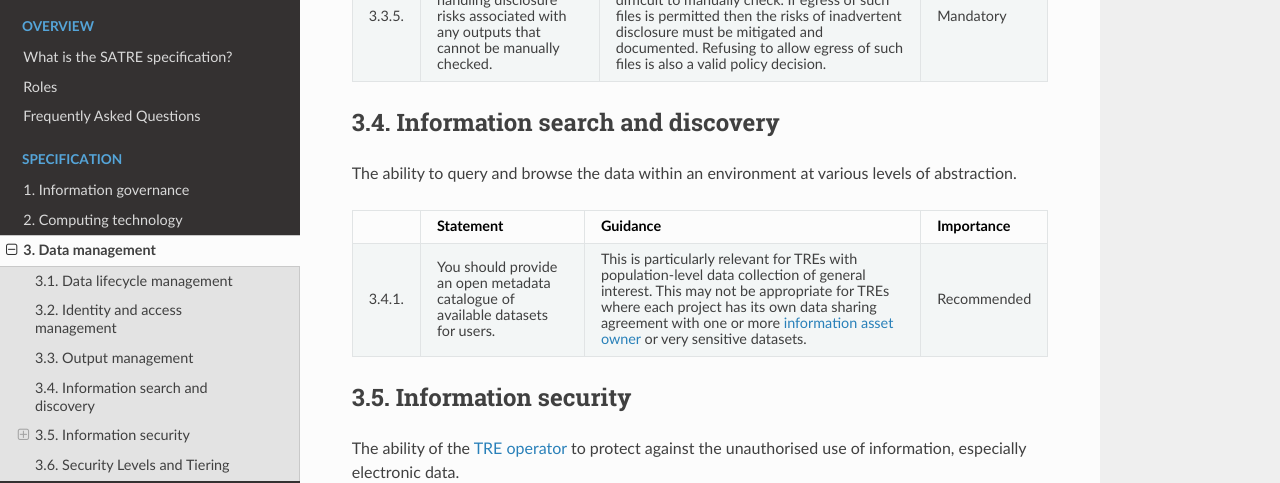
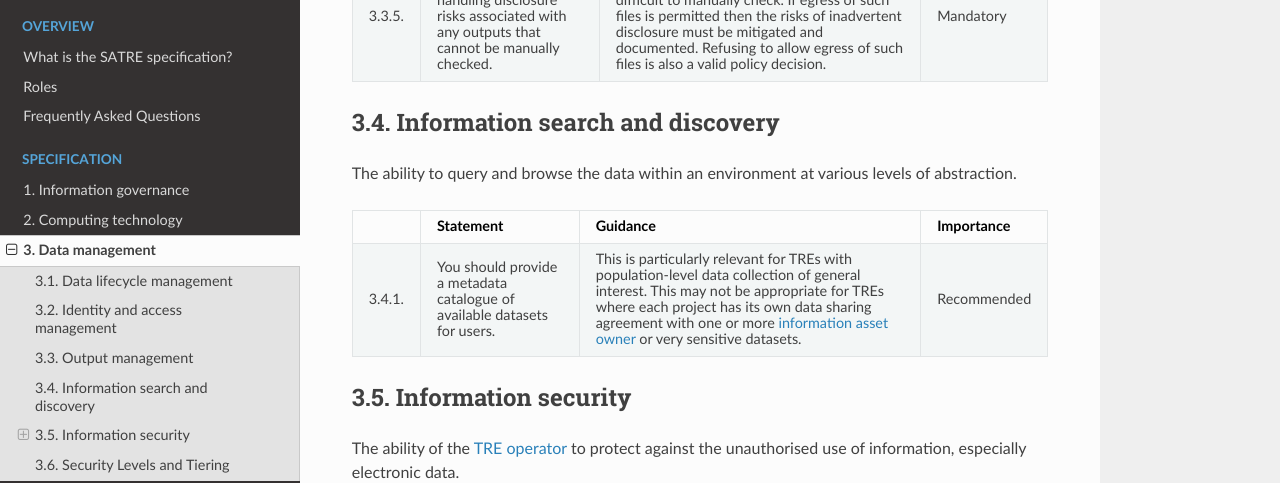
Before and after one commit to sa-tre/satre-specification, a Sphinx documentation site: the page built from docs/source/pillars/data_management.md, in a window 1280 px wide and 900 px high, scrolled down 3683 px. Shown: the top 483 px of the window. Built offline with Sphinx 7.4.7 and the Read the Docs theme 2.0.0, drawn with Linux system fonts in a browser that asks for light colours.

Commit message:
Update docs/source/pillars/data_management.md
Co-authored-by: Simon Li <orpheus+devel@gmail.com>

```diff
--- a/docs/source/pillars/data_management.md
+++ b/docs/source/pillars/data_management.md
@@ -188,7 +188,7 @@ The ability to query and browse the data within an environment at various levels
   - Guidance
   - Importance
 * - 3.4.1.
-  - You should provide an open metadata catalogue of available datasets for users.
+  - You should provide a metadata catalogue of available datasets for users.
   - This is particularly relevant for TREs with population-level data collection of general interest.
     This may not be appropriate for TREs where each project has its own data sharing agreement with one or more {ref}`information asset owner <data_roles>` or very sensitive datasets.
   - Recommended
```
